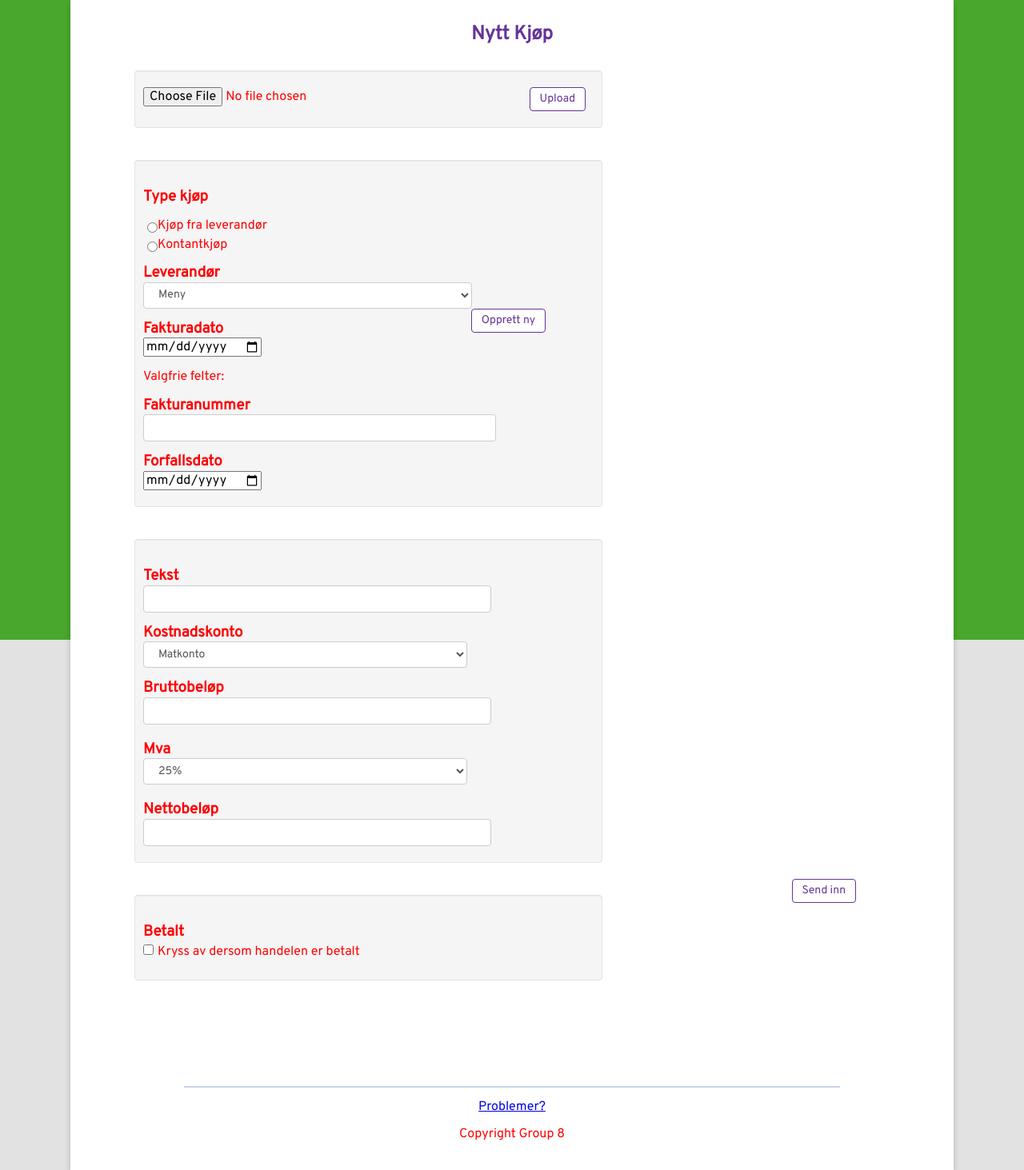
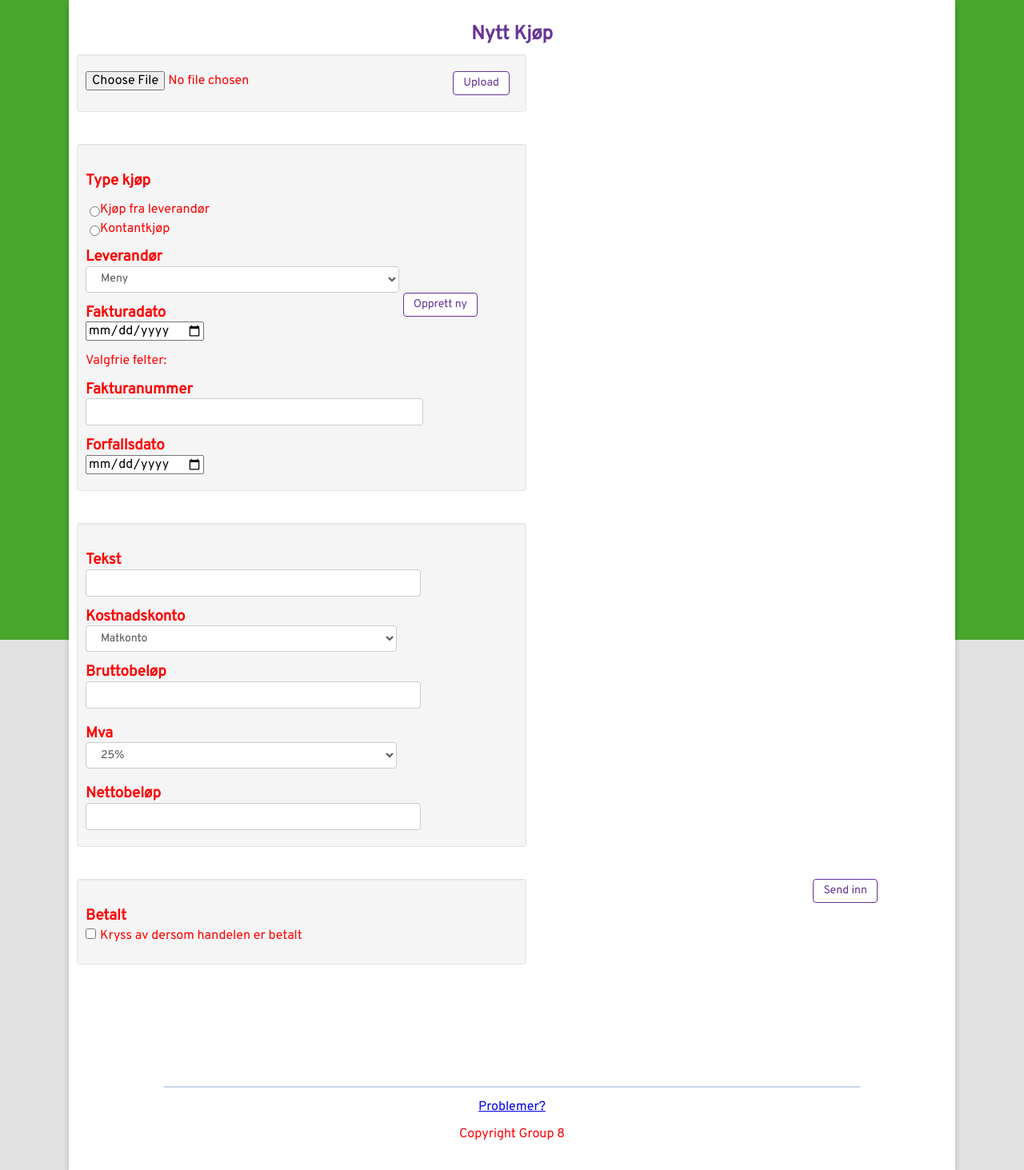
Before and after one commit to fredrikwaaler/OCR---SysDev2019, a Flask app: template Flask/templates/kjoop.html in a window 1280 px wide. Shown: the whole page at 80% size. Run offline with Flask 2, Linux system fonts and the light colour scheme; the template is opened without the code that fills it: values that come from a table or form of the project are taken from there, others are empty.

Commit message:
widescreen kjoop page has one bug, otherwise complete

```diff
--- a/Flask/static/main.css
+++ b/Flask/static/main.css
@@ -469,6 +469,7 @@ img {
         padding: 20px 10px;
         margin: 20px 40px;
         width: 85%;
+        max-width: 540px;
     }
 
     .left, .right {
@@ -527,19 +528,39 @@ img {
         .wrapper {
             min-height: 94%;
             margin: 0 auto;
-            padding: 20px 40px;
-            width: 80%;
+            padding: 20px 10px;
+            width: 85%;
             background: #ffffff;
             box-shadow: 0 4px 8px 0 rgba(0, 0, 0, 0.2);
         }
 
         .boxdisplay {
             width: 55%;
+            display: block;
+            float: left;
+            margin: 0 20px 40px 0;
         }
 
         .imagebox {
+            width: 100%;
+            margin: 0 2% 0 0;
+        }
+
+        #img_id {
+            display: block;
             float: right;
-            width: 100%;
+            /* layout should when pic reached this size */
+            width: 570px;
+        }
+
+        input[type="button"] {
+            margin: 0;
+            vertical-align: middle;
+        }
+
+        h4 {
+            display: block;
+            float: left;
         }
     }
 }
--- a/Flask/templates/logg_inn.html
+++ b/Flask/templates/logg_inn.html
@@ -6,7 +6,7 @@
     {{ form.email }}
     <h3>Passord</h3>
     {{ form.password }}
-    <input type="submit" classs="logg_inn" id="logg_inn" Value="Logg inn">
+    <input type="submit" class="logg_inn" id="logg_inn" Value="Logg inn">
     <a href="/glemt_passord">Glemt passord?</a>
 </form>
 {% endblock container %}
```
Also changed, not shown: 1 other file.
